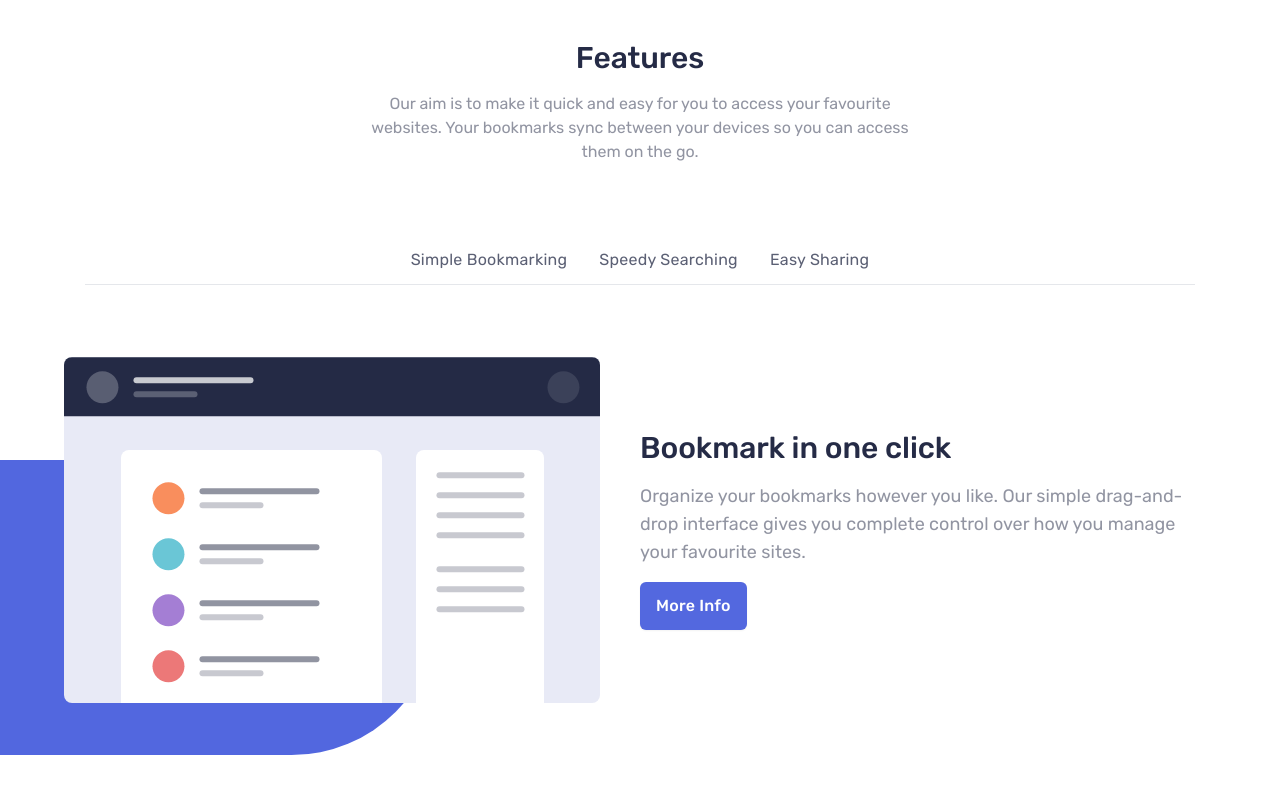
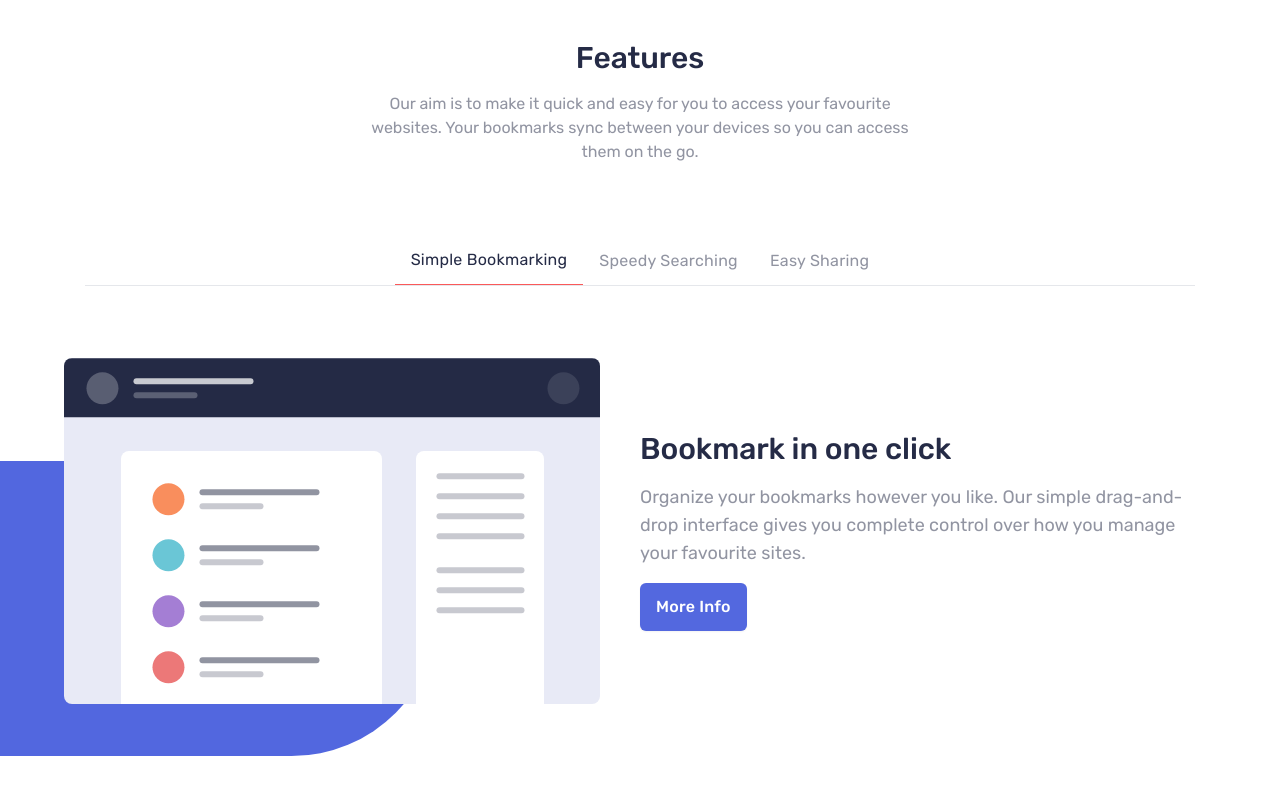
Before and after one commit to zetmosoma10/bookmark-landing-page, a React (Vite) app: page / in a window 1280 px wide. Shown: the top 794 px of the page. Built offline with nearby package versions, Linux system fonts and the light colour scheme.

Commit message:
add dynamic styles on active feature buttons

```diff
--- a/src/sections/Features.jsx
+++ b/src/sections/Features.jsx
@@ -3,8 +3,8 @@ import Button from "../components/Button";
 import { featuresData } from "../constant";
 import featureBgIcon from "../Assets/images/feature-ractangle.svg";
 const Features = () => {
-  const [feature, setFeature] = useState(0);
-  console.log(featuresData[feature].id);
+  const [featuresDataArray, setFeaturesDataArray] = useState(featuresData);
+  const [featureIndex, setFeatureIndex] = useState(0);
   return (
     <section className="my-10 flex flex-col items-center max-container text-dark_Blue">
       <header className="text-center max-w-[540px]">
@@ -21,13 +21,21 @@ const Features = () => {
         className="w-full flex flex-col md:flex-row md:justify-center mt-10 md:mt-[72px] divide-y divide-dark_Blue
         divide-opacity-20 md:divide-none border-b "
       >
-        {featuresData.map((feature, index) => (
+        {featuresDataArray.map((feature, index) => (
           <Button
-            onClick={() => setFeature(feature.id)}
+            onClick={() => setFeatureIndex(feature.id)}
+            style={{
+              borderBottom:
+                featuresDataArray[featureIndex].id === index
+                  ? "1px solid #FA5959"
+                  : null,
+              opacity:
+                featuresDataArray[featureIndex].id === index ? "1" : "0.5",
+            }}
             key={index}
             type="button"
             className="font-normal opacity-75  shadow-none rounded-none active:scale-100
-              first:border-t first:md:border-t-0"
+              first:border-t first:md:border-t-0 "
           >
             {feature.button}
           </Button>
@@ -37,7 +45,7 @@ const Features = () => {
         <div className="relative md:justify-self-end md:mr-10">
           <img
             className="w-full md:w-auto md:max-w-[536px]"
-            src={featuresData[feature].imgUrl}
+            src={featuresDataArray[featureIndex].imgUrl}
             alt=""
           />
           <img
@@ -48,13 +56,13 @@ const Features = () => {
         </div>
         <div className="text-center md:text-left">
           <h3 className="font-medium text-2xl md:text-3xl leading-[52px] tracking-[-0.08px] md:tracking-[-0.1px]  ">
-            {featuresData[feature].title}
+            {featuresDataArray[featureIndex].title}
           </h3>
           <p className="text-base md:text-lg md:leading-[28px] md:mt-4  opacity-50">
-            {featuresData[feature].text}
+            {featuresData[featureIndex].text}
           </p>
           <Button className="mt-4" type="link" variant="blue">
-            {featuresData[feature].link}
+            {featuresDataArray[featureIndex].link}
           </Button>
         </div>
       </div>
```
